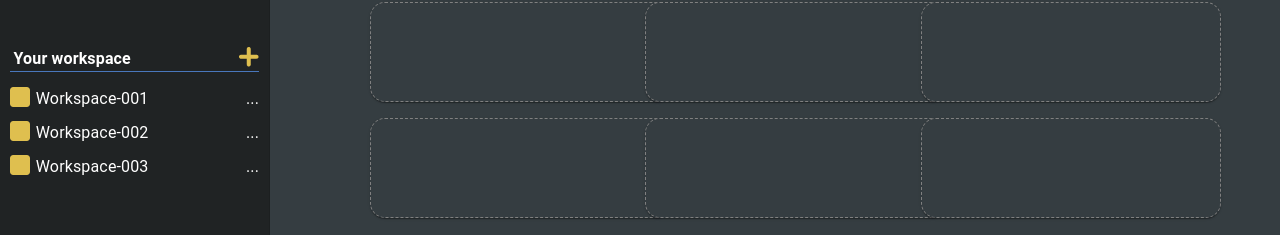
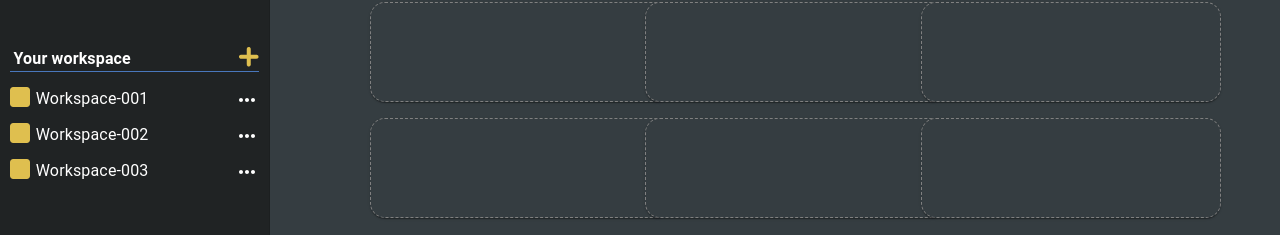
Before and after one commit to Mm1guelito/Planerize, a React (Create React App) app in the folder frontend/: page /main-dashboard in a window 1280 px wide. Shown: the part 278-513 px from the top of the page. Built offline with nearby package versions, Linux system fonts and the light colour scheme.

Commit message:
updates to pull

```diff
--- a/frontend/package.json
+++ b/frontend/package.json
@@ -5,6 +5,7 @@
   "dependencies": {
     "@emotion/react": "^11.11.1",
     "@emotion/styled": "^11.11.0",
+    "@mui/icons-material": "^5.14.1",
     "@mui/material": "^5.14.1",
     "@testing-library/jest-dom": "^5.16.5",
     "@testing-library/react": "^13.4.0",
--- a/frontend/src/components/MainDashboard/MainDashboard.js
+++ b/frontend/src/components/MainDashboard/MainDashboard.js
@@ -8,11 +8,12 @@ import {
   Avatar,
   Slide,
 } from "@mui/material";
-
+import MoreHorizIcon from "@mui/icons-material/MoreHoriz";
 import DashboardIcon from "../../static/DashboardIcon.png";
 import DashboardLogo from "../../static/dashboardLogo.png";
 import AddIcon from "../../static/addIcon.png";
 import Workspace from "../../static/workspaceIcon.png";
+
 import AddWorkspaceModal from "./AddWorkspaceModal";
 import AvatarModal from "./AvatarModal";
 import MainWorkspace from "./Workspace/MainWorkspace";
@@ -102,7 +103,14 @@ class MainDashboard extends Component {
         >
           <Grid container spacing={0}>
             <Grid item xs={6}>
-              <div style={{ paddingRight: 250, paddingTop: 15, fontSize: 20 }}>
+              <div
+                style={{
+                  marginLeft: 280,
+                  paddingTop: 15,
+                  fontSize: 20,
+                  float: "left",
+                }}
+              >
                 {this.state.chosenWorkspace}
               </div>
             </Grid>
@@ -198,24 +206,45 @@ class MainDashboard extends Component {
                     container
                     spacing={0}
                     style={{ marginTop: 10, cursor: "pointer" }}
+                    onClick={() => this.handleChooseWorkspace(i)}
                   >
                     <Grid item xs={1}>
-                      <img
-                        src={Workspace}
-                        alt="Add Workspace"
-                        onClick={() => this.handleToggleAddWorkspaceModal()}
-                      />
+                      <img src={Workspace} alt="Workspace" />
                     </Grid>
-                    <Grid item xs={7}>
+                    <Grid
+                      item
+                      xs={7}
+                      style={{
+                        backgroundColor:
+                          this.state.chosenWorkspace === i
+                            ? "#969696"
+                            : "transparent",
+                      }}
+                    >
                       <div
-                        style={{ color: "white", float: "left", marginLeft: 5 }}
+                        style={{
+                          color: "white",
+                          float: "left",
+                          marginLeft: 5,
+                          paddingBottom: 2,
+                        }}
                       >
                         {i}
                       </div>
                     </Grid>
-
-                    <Grid item xs={4}>
-                      <div style={{ float: "right", color: "white" }}>...</div>
+                    <Grid
+                      item
+                      xs={4}
+                      style={{
+                        backgroundColor:
+                          this.state.chosenWorkspace === i
+                            ? "#969696"
+                            : "transparent",
+                      }}
+                    >
+                      <div style={{ float: "right", color: "white" }}>
+                        <MoreHorizIcon />
+                      </div>
                     </Grid>
                   </Grid>
                 </React.Fragment>
```
Also changed, not shown: 1 other file (tests, documents, lock files or other folders).
